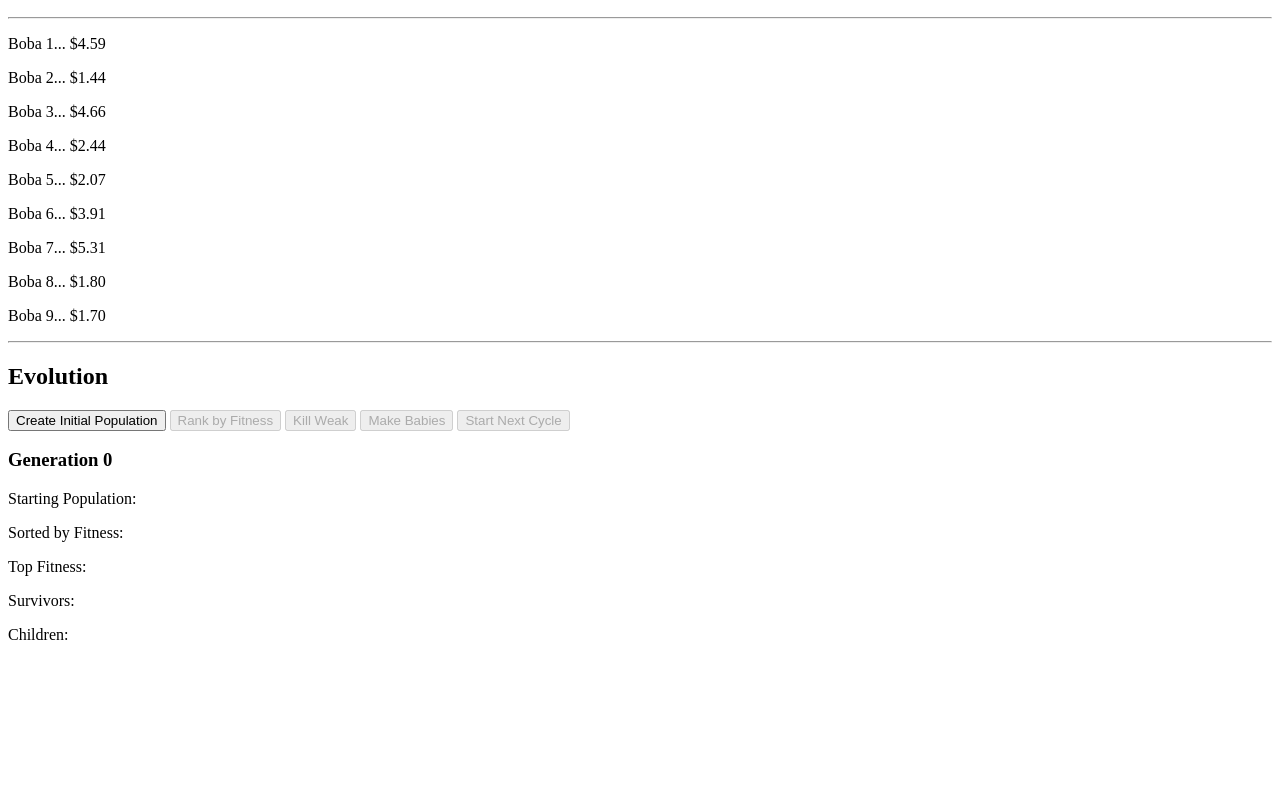
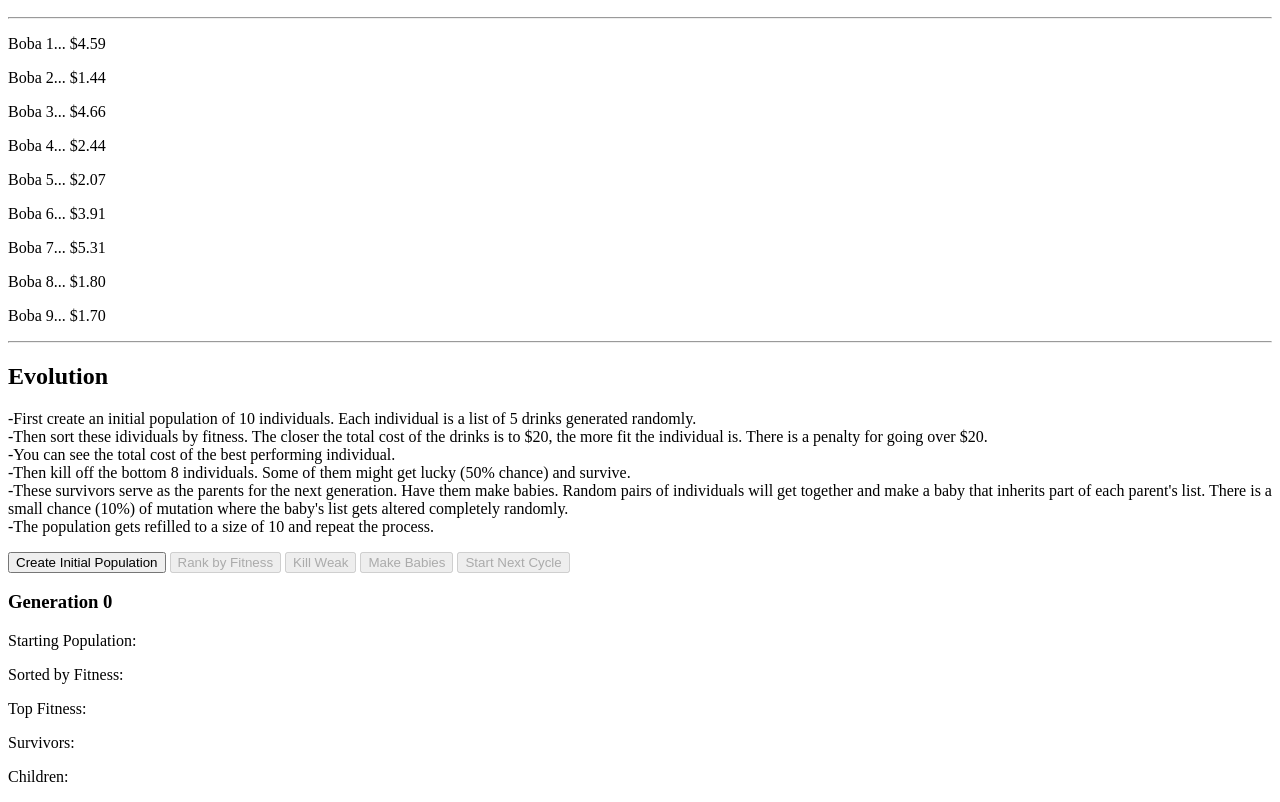
Before and after one commit to gippoo/geneticalg, a plain HTML site: page index.html in a window 1280 px wide. Shown: the part 110-912 px from the top of the page. Before the commit the page ends 800 px from the top, so only its background shows below. Drawn offline with Linux system fonts and the light colour scheme.

Commit message:
Update index.html

```diff
--- a/index.html
+++ b/index.html
@@ -15,6 +15,13 @@
 <p>Boba 9... <span id=cost9></span></p>
 <hr>
 <h2>Evolution</h2>
+<p>-First create an initial population of 10 individuals. Each individual is a list of 5 drinks generated randomly.<br>
+-Then sort these idividuals by fitness. The closer the total cost of the drinks is to $20, the more fit the individual is. There is a penalty for going over $20.<br>
+-You can see the total cost of the best performing individual.<br>
+-Then kill off the bottom 8 individuals. Some of them might get lucky (50% chance) and survive.<br>
+-These survivors serve as the parents for the next generation. Have them make babies. Random pairs of individuals will get together and make a baby that inherits part of each parent's list. There is a small chance (10%) of mutation where the baby's list gets altered completely randomly.<br>
+-The population gets refilled to a size of 10 and repeat the process.
+</p>
 <button id='create' onclick='B1()'>Create Initial Population</button>
 <button id='score' onclick='B2()' disabled = true>Rank by Fitness</button>
 <button id='kill' onclick='B3()' disabled = true>Kill Weak</button>
```
